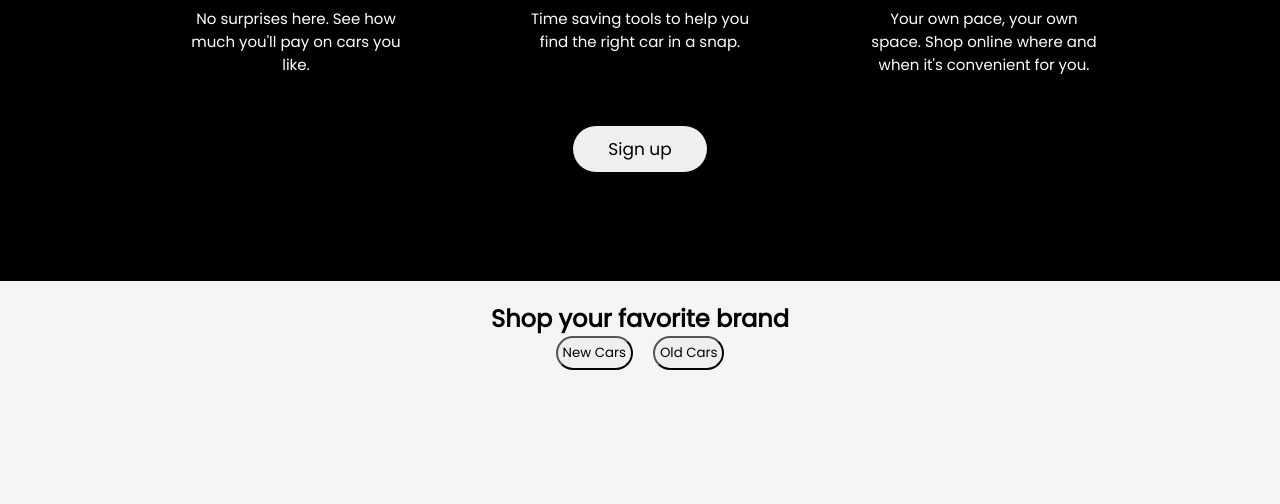
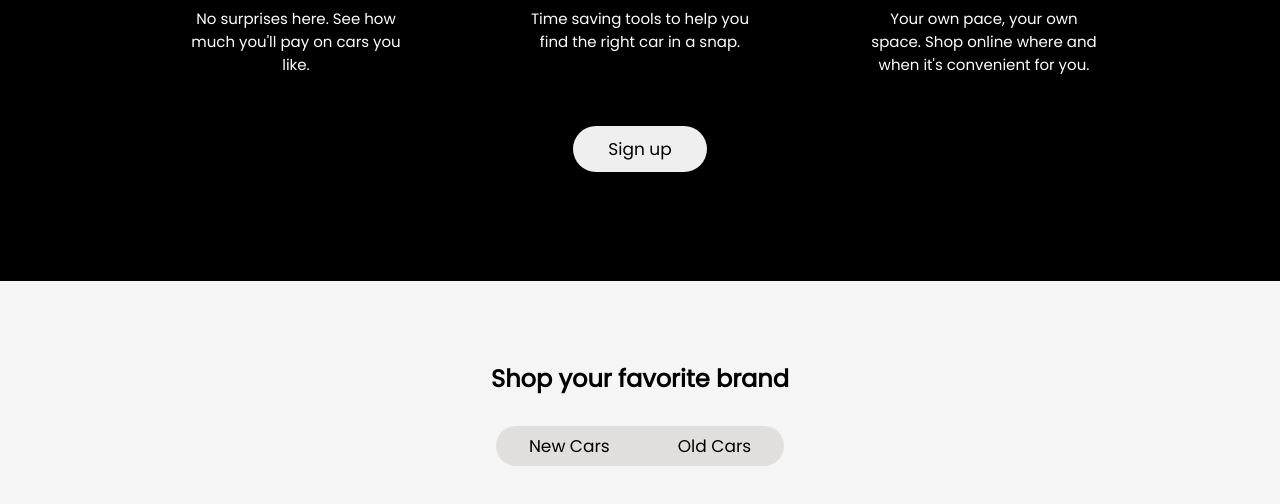
Before and after one commit to NkwiCyril/true-car_web-design, a plain HTML site: page index.html in a window 1280 px wide. Shown: the part 2595-3099 px from the top of the page. Before the commit the page ends 2965 px from the top, so only its background shows below. Drawn offline with Linux system fonts and the light colour scheme; a web font is replaced by a local one.

Commit message:
worked on the button color transition for the brands section

```diff
--- a/index.css
+++ b/index.css
@@ -541,11 +541,36 @@ input:checked+.slider:before {
     flex-direction: column;
     align-items: center;
     justify-content: center;
-    padding: 50px auto;
+    margin: 50px auto;
+}
+
+.brands h1 {
+    margin: 30px;
+}
+
+.brands .option {
+    background-color: #e1dede;
+    border-radius: 22px;
+    padding: 4px;
+
 }
 
 .option .type {
     display: flex;
     border-radius: 20px;
-    padding: 5px;
+    border: none;
+    padding: 3px 29px;
+    background-color: #e1dede;
+    /* color: white; */
+    font-size: 17px;
 }
+
+.option .new {
+    margin-right: -5px;
+    cursor: pointer;
+}
+
+.option .used {
+    margin-left: -5px;
+    cursor: pointer;
+}
--- a/index.html
+++ b/index.html
@@ -194,8 +194,8 @@
     <section class="brands">
       <h1>Shop your favorite brand</h1>
       <div class="option">
-        <button class="type new">New Cars</button>
-        <button class="type used">Old Cars</button>
+        <button class="type new" id="type">New Cars</button>
+        <button class="type used" id="type">Old Cars</button>
       </div>
 
       <!-- <div class="cars">
@@ -239,5 +239,6 @@
       </div> -->
 
     </section>
+    <script src="script.js"></script>
   </body>
 </html>
```
Also changed, not shown: script.js (added).
